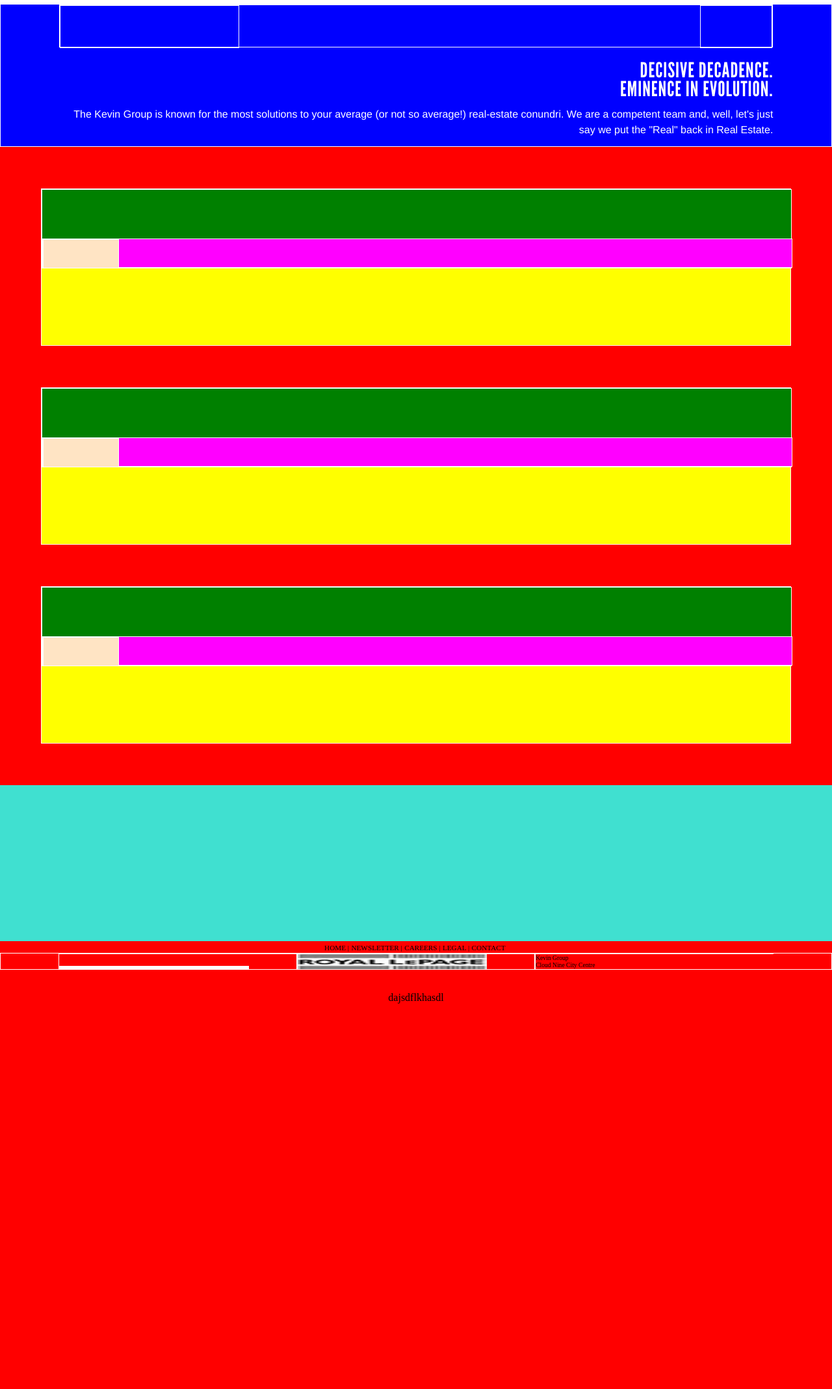
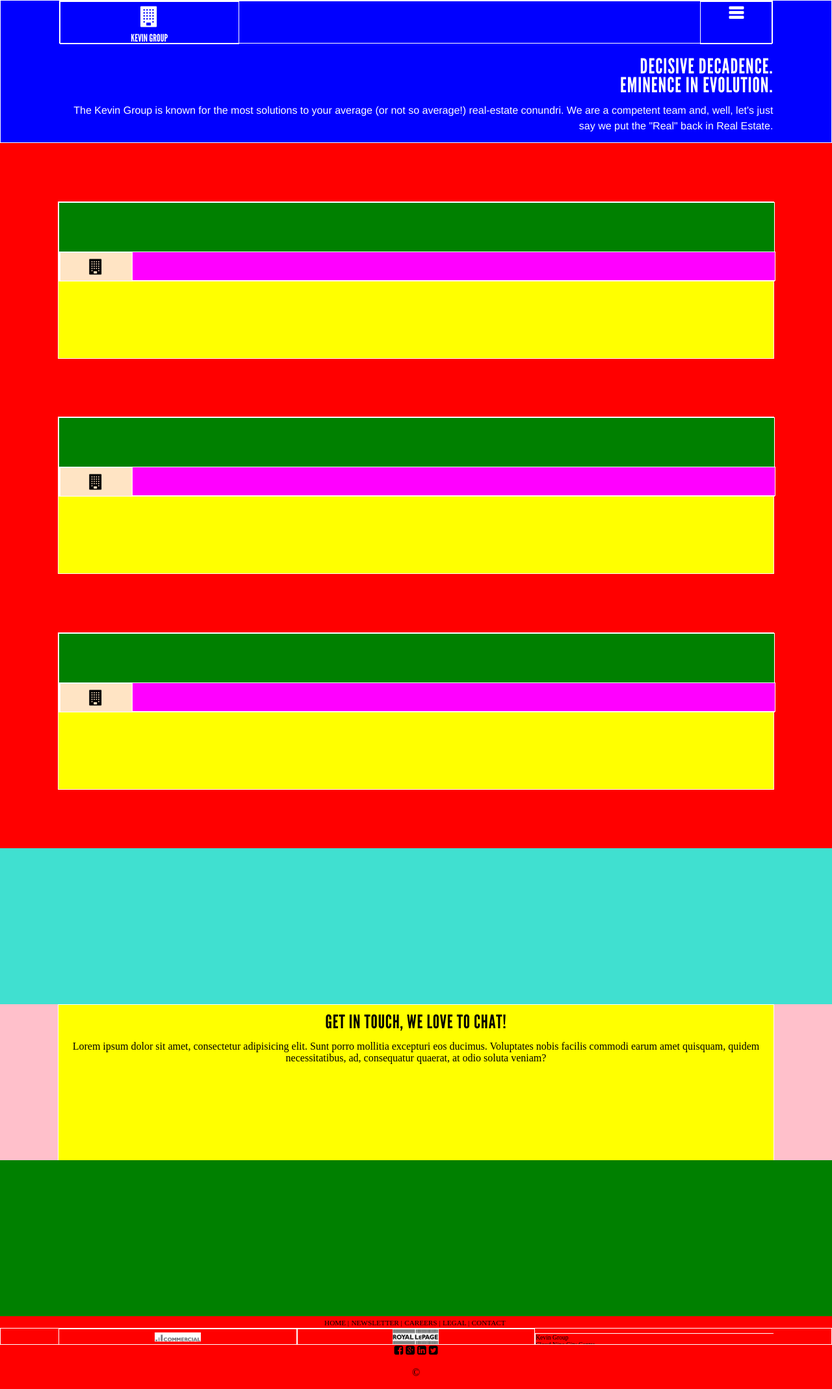
Before and after one commit to dannysinger/SOLVE, a PHP site: page / in a window 1280 px wide. Shown: the whole page at 65% size. Before the commit the page ends 1544 px from the top, so only its background shows below. Run offline with PHP 8.4, Linux system fonts and the light colour scheme.

Commit message:
Aug 14 2015

```diff
--- a/Klein Group/css/stylesheet.css
+++ b/Klein Group/css/stylesheet.css
@@ -16,7 +16,7 @@
 div{
     border:1px solid white;
 }
-/*------------------------Mobile First
+/*------------------------General Considerations
                         ----------------*/
 body{
     margin: 0;
@@ -30,8 +30,8 @@
 }
 section .generic-info-box{
     height:15em;
-    margin:5% auto;
-    width:90%;
+    margin:7% auto;
+    width:86%;
     background-color:yellow;
 }
 footer .generic info-box:nth-child(2){
@@ -53,10 +53,34 @@
     height:inherit;
     width:25%;
 }
+.top-logo-box>.fa-building{
+    font-size:2em;
+    color:white;
+    text-align:center;
+    display:block;
+    margin:7px auto;
+}
+.top-logo-box h3{
+    display:block;
+    color:white;
+    font-family:League;
+    font-size:1em;
+    font-weight:100;
+    text-align:center;
+    margin:0;
+}
 .generic-info-box .mobile-menu-icon{
     float:right;
     height:inherit;
     width:10%;
+}
+.mobile-menu-icon .fa-bars{
+    font-size:1.6em;
+    font-weight:bolder;
+    color:white;
+    text-align:center;
+    display:block;
+    margin-top:5px;
 }
 header{
     background-color:blue;
@@ -102,6 +126,12 @@
     position:relative;
     background-color:bisque;
 }
+section .logo-left-corner .fa-building{
+    font-size:1.5em;
+    text-align:center;
+    display:block;
+    margin:9px auto;
+}
 
 /*------------------Slider CSS
                             ---------------------*/
@@ -110,10 +140,38 @@
     background-color:turquoise;
 }
 
+/*-----------------Get in touch & Form Section
+                        -----------------------*/
+.get-in-touch{
+    background-color:pink;
+    height:15em;
+}
+.get-in-touch>.generic-info-box{
+    margin:0 auto;
+}
+.generic-info-box>.contact-heading{
+    font-family:League;
+    font-size:1.8em;
+    font-weight:100;
+    letter-spacing:0.03em;
+    line-height:0.25em;
+    text-transform:uppercase;
+    text-align:center;
+}
+.get-in-touch>.generic-info-box>p{
+    text-align:center;
+}
+.message-form{
+    background-color:green;
+    height:15em;
+}
+
+
+
 /*---------------------Footer Sections
                                     ---------------------*/
 
-.footer-nav, .logos, .social{
+.footer-nav, .logos-container, .social{
     list-style:none;
     text-decoration:none;
     text-align:center;
@@ -134,32 +192,40 @@
 
 /*----------------Logos
                     ----------------------*/
-.logos{
+.logos-container{
     padding:0 7% 0;
+    height:1.5em;
 }
-.logos li{
+.logos-container li{
     width:33.3333%;
-    text-align:left;
     float:left;
     height:1.5em;
     overflow:hidden;
 }
-.logos img{
+.logos-container img{
     width:80%;
-    height:auto;
-    padding:5% 0;
+    height:14px;
+    padding:5px 0;
+    margin:0 auto;
 }
-.logos2 img{
+.logo1box img{
+    width:71px;
+}
+
+.logo2box img{
     height:1.5em;
+    width:71px;
     padding:0;
 }
-.logos3{
+.logo3box{
     height:1.5em;
     width:120%;
+    margin-top:2%;
 }
-.logos3 p{
+.logo3box p{
     font-size:0.6em;
     margin:0;
+    text-align:left;
 }
 /*.logos li:nth-child(3){
     position:relative;*/
--- a/Klein Group/index.html
+++ b/Klein Group/index.html
@@ -12,12 +12,16 @@
 </head>
 <body>
     <header>
-        <div class="top-logo-menu-container"> <div class="top-logo-box"></div>
-            <div class="mobile-menu-icon"></div></div>
-
         <div class="generic-info-box">
-          <div class="top-logo-menu-container"> <div class="top-logo-box"></div>
-            <div class="mobile-menu-icon"></div></div>
+            <div class="top-logo-menu-container">
+                <div class="top-logo-box">
+                    <i class="fa fa-building"></i>
+                    <h3>KEVIN GROUP</h3>
+                </div>
+                <div class="mobile-menu-icon">
+                    <i class="fa fa-bars"></i>
+                </div>
+            </div>
             <h1>DECISIVE DECADENCE.</h1>
             <h1>EMINENCE IN EVOLUTION.</h1>
             <h2>The Kevin Group is known for the most  solutions to your average (or not so average!) real-estate conundri. We are a competent team and, well, let's just say we put the "Real" back in Real Estate.</h2>
@@ -27,7 +31,9 @@
         <div class="generic-info-box">
             <div class="pic-box">
                  <div class="heading-and-logo-container">
-                     <div class="logo-left-corner"></div>
+                     <div class="logo-left-corner">
+                         <i class="fa fa-building"></i>
+                     </div>
                  </div>
             </div>
         </div>
@@ -36,7 +42,9 @@
         <div class="generic-info-box">
              <div class="pic-box">
                   <div class="heading-and-logo-container">
-                      <div class="logo-left-corner"></div>
+                      <div class="logo-left-corner">
+                          <i class="fa fa-building"></i>
+                      </div>
                   </div>
              </div>
         </div>
@@ -45,14 +53,23 @@
         <div class="generic-info-box">
             <div class="pic-box">
                 <div class="heading-and-logo-container">
-                    <div class="logo-left-corner"></div>
+                    <div class="logo-left-corner">
+                        <i class="fa fa-building"></i>
+                    </div>
                 </div>
             </div>
         </div>
     </section>
     <aside class="slider"></aside>
-    <section class="outro-contact"></section>
-    <section class="message-form"></section>
+    <section class="get-in-touch">
+       <div class="generic-info-box">
+           <h2 class="contact-heading">Get in Touch, We Love To chat!</h2>
+           <p>Lorem ipsum dolor sit amet, consectetur adipisicing elit. Sunt porro mollitia excepturi eos ducimus. Voluptates nobis facilis commodi earum amet quisquam, quidem necessitatibus, ad, consequatur quaerat, at odio soluta veniam?</p>
+       </div>
+
+    </section>
+    <section class="message-form">
+    </section>
     <footer>
         <nav class="generic-info-box">
             <ul class = "footer-nav">
@@ -60,19 +77,19 @@
             </ul>
         </nav>
         <div class="clearfix generic-info-box">
-            <ul class = "logos">
-                <li><div class="logos1"><img src="images/logo-com.png"></div></li>
-                <li><div class="logos2"><img src="images/logo_royallepage.jpg"></div></li>
-                <li><div class="logos3"><p>Kevin Group</p><p>Cloud Nine City Centre</p></div></li>
+            <ul class = "logos-container">
+                <li><div class="logo1box"><img src="images/logo-com.png"></div></li>
+                <li><div class="logo2box"><img src="images/logo_royallepage.jpg"></div></li>
+                <li><div class="logo3box"><p>Kevin Group</p><p>Cloud Nine City Centre</p></div></li>
             </ul>
         </div>
             <ul class = "social">
-                <li></li>
-                <li></li>
-                <li></li>
-                <li></li>
+                <li><i class="fa fa-facebook-square"></i></li>
+                <li><i class="fa fa-google-plus-square"></i></li>
+                <li><i class="fa fa-linkedin-square"></i></li>
+                <li><i class="fa fa-twitter-square"></i></li>
             </ul>
-            <p>dajsdflkhasdl</p>
+            <p>&copy;</p>
     </footer>
 
 </body>
```
